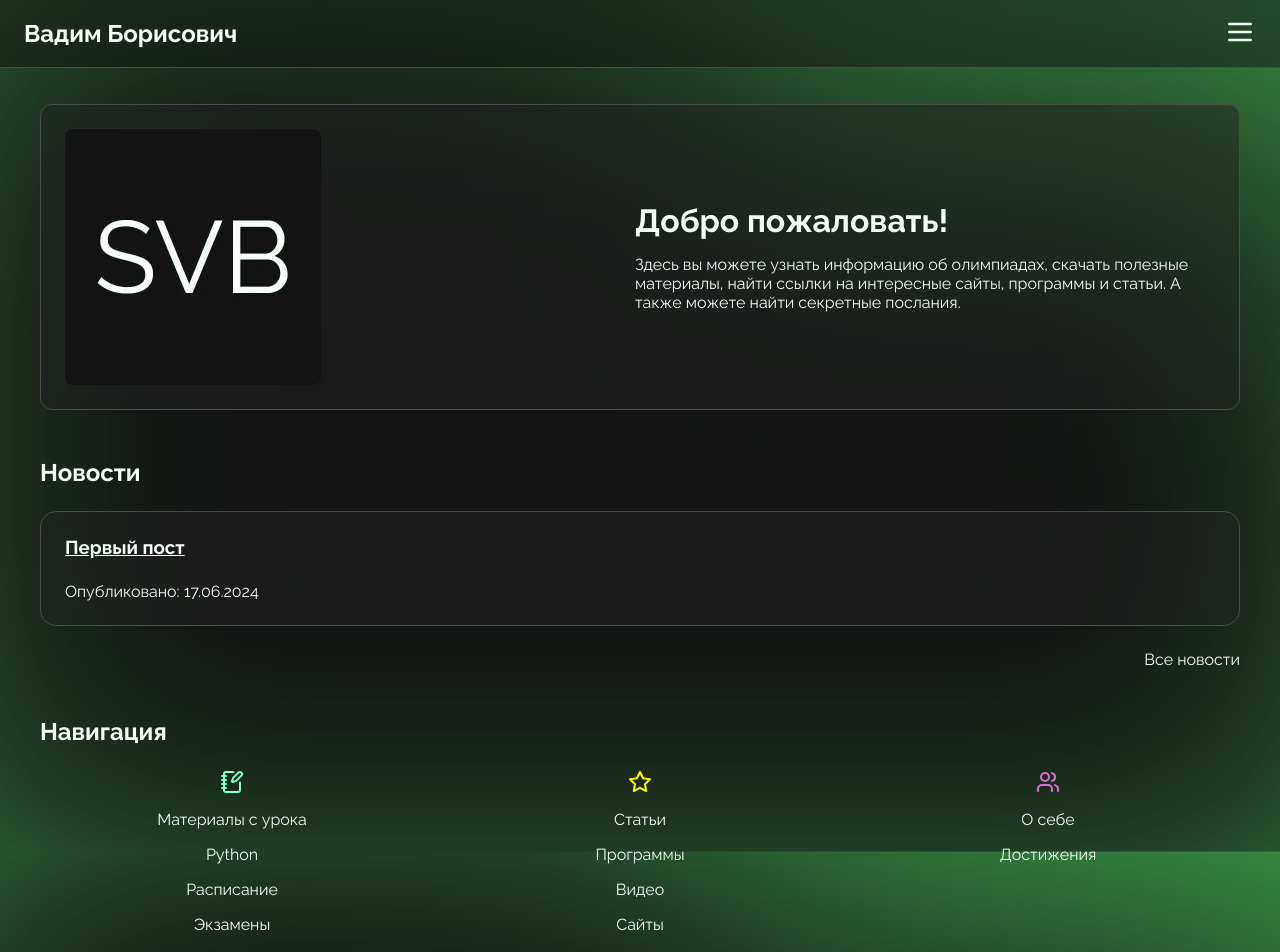
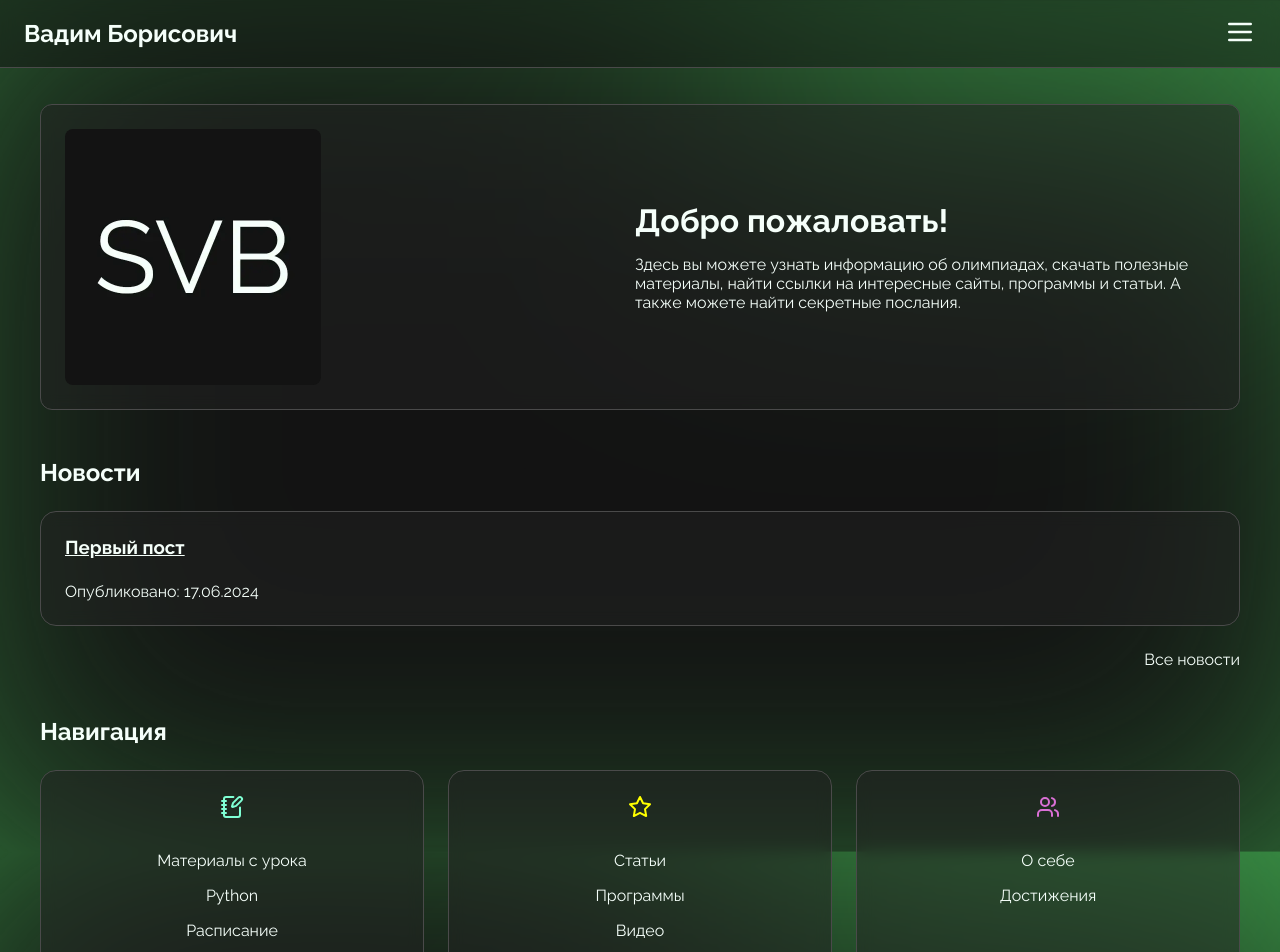
Before and after one commit to svbinf-ru/svbinf.ru, a Next.js app: page / in a window 1280 px wide. Shown: the top 952 px of the page. Built offline with nearby package versions, Linux system fonts and the light colour scheme.

Commit message:
feat(components): change appearance of `HomepageNavigation`

```diff
--- a/components/HomepageNavigation/index.tsx
+++ b/components/HomepageNavigation/index.tsx
@@ -13,7 +13,7 @@ export const HomepageNavigation: FC = () => {
             <h2>Навигация</h2>
             <Grid>
                 <nav className={styles.group}>
-                    <NotebookPen color="aquamarine" />
+                    <NotebookPen className={styles.icon} color="aquamarine" />
                     <Link href="/materials/lessons">Материалы с урока</Link>
                     <Link href="/materials/python">Python</Link>
                     <Link href="/schedule">Расписание</Link>
@@ -21,7 +21,7 @@ export const HomepageNavigation: FC = () => {
                     <Link href="/olymp">Олимпиады</Link>
                 </nav>
                 <nav className={styles.group}>
-                    <Star color="yellow" />
+                    <Star className={styles.icon} color="yellow" />
                     <Link href="/misc/articles">Статьи</Link>
                     <Link href="/misc/programs">Программы</Link>
                     <Link href="/misc/videos">Видео</Link>
@@ -29,7 +29,7 @@ export const HomepageNavigation: FC = () => {
                     <Link href="/materials/images">Картинки</Link>
                 </nav>
                 <nav className={styles.group}>
-                    <Users color="orchid" />
+                    <Users className={styles.icon} color="orchid" />
                     <Link href="/about">О себе</Link>
                     <Link href="/achievements">Достижения</Link>
                 </nav>
--- a/components/HomepageNavigation/styles.module.scss
+++ b/components/HomepageNavigation/styles.module.scss
@@ -1,6 +1,10 @@
+@import 'extends';
 @import 'variables';
 
 .group {
+    @extend %blurred-background;
+    padding: 24px;
+    border-radius: 16px;
     display: flex;
     flex-direction: column;
     gap: 16px;
@@ -16,3 +20,7 @@
         color: $foreground-secondary;
     }
 }
+
+.icon {
+    margin-bottom: 16px;
+}
```
